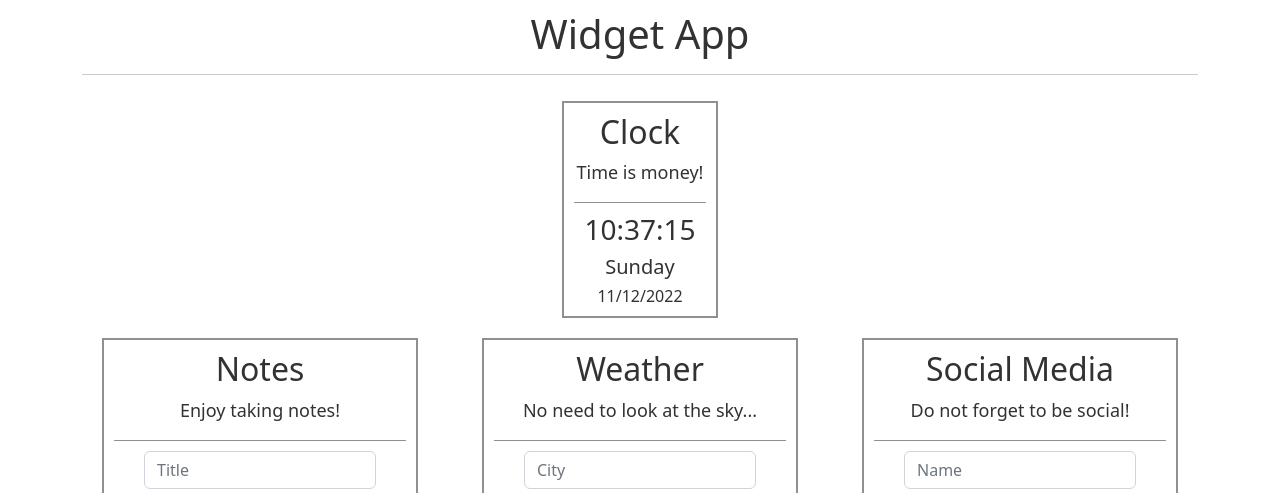
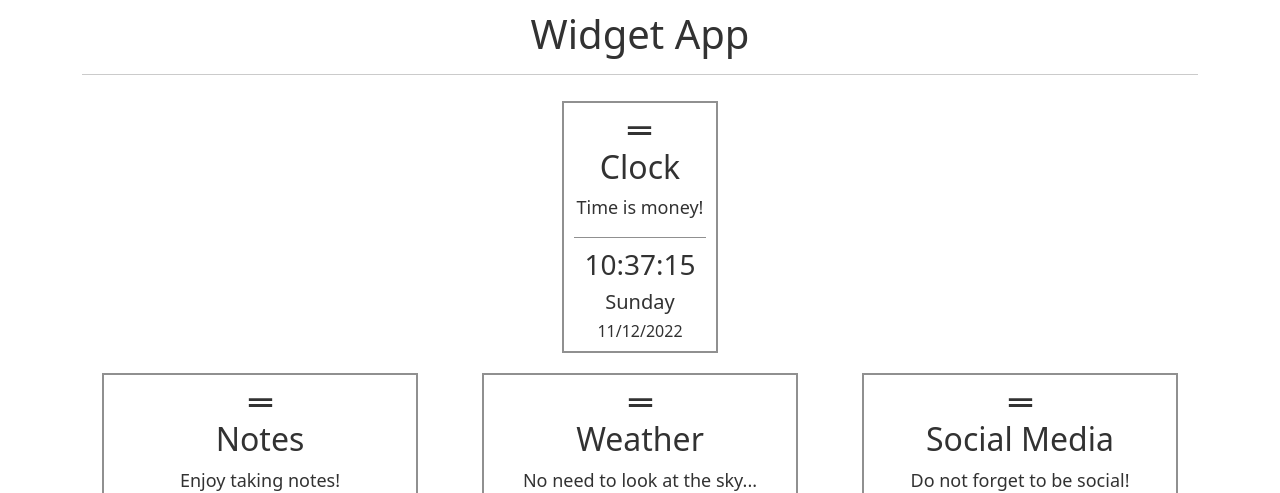
Before and after one commit to tolgaizdas/WidgetApp, a React (Create React App) app: page / in a window 1280 px wide. Shown: the top 493 px of the page. Built offline with nearby package versions, Linux system fonts and the light colour scheme; no server answers.

Commit message:
added an icon to drag the widget

```diff
--- a/src/components/widgets/Widget.jsx
+++ b/src/components/widgets/Widget.jsx
@@ -1,11 +1,15 @@
 import React from "react";
 import Draggable from "react-draggable"; // The default
+import DragHandleIcon from "@mui/icons-material/DragHandle";
 
 export default function Widget(props) {
   return (
-    <Draggable>
+    <Draggable handle="strong">
       <div className="widget">
         <div className="widget-header">
+          <strong style={{ alignItems: "right" }}>
+            <DragHandleIcon fontSize="large" />
+          </strong>
           <h2>{props.widgetName}</h2>
           <p>{props.widgetDescription}</p>
         </div>
```
Also changed, not shown: package.json (+8 -0 lines), 1 other file (tests, documents, lock files or other folders).
